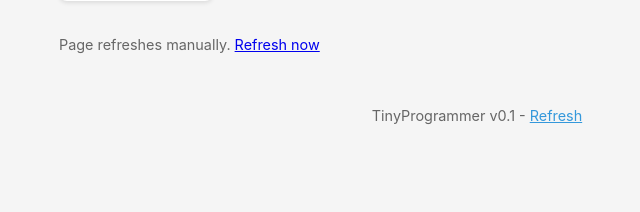
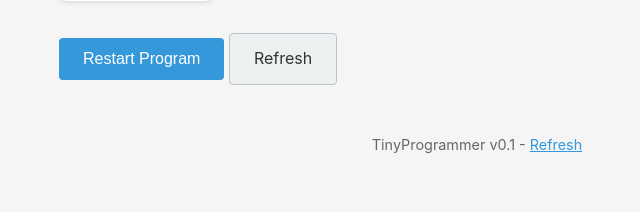
Before and after one commit to cuneytozseker/TinyProgrammer, a Flask app: page / in a window 1280 px wide. Shown: the part 468-680 px from the top of the page, without its empty margins (163-803 px from the left). Run offline with Flask 3, Linux system fonts and the light colour scheme.

Commit message:
Disable seed (breaks Kimi/Codex) and add restart button
- Commented out seed parameter - some models return empty with it
- Added restart button to dashboard
- Added /api/restart endpoint
- Brain checks for restart request during WATCH state

Co-Authored-By: Claude Opus 4.5 <noreply@anthropic.com>

```diff
--- a/web/app.py
+++ b/web/app.py
@@ -49,6 +49,14 @@ def create_app():
         """JSON API for status (for future use)."""
         if _brain:
             return jsonify(_brain.get_status())
+        return jsonify({"error": "Brain not initialized"})
+
+    @app.route('/api/restart', methods=['POST'])
+    def api_restart():
+        """Restart the program - skip to next cycle."""
+        if _brain:
+            _brain.request_restart()
+            return jsonify({"success": True, "message": "Restart requested"})
         return jsonify({"error": "Brain not initialized"})
 
     @app.route('/settings', methods=['GET', 'POST'])
--- a/web/templates/dashboard.html
+++ b/web/templates/dashboard.html
@@ -61,5 +61,24 @@
 </div>
 {% endif %}
 
-<p class="refresh-hint">Page refreshes manually. <a href="{{ url_for('dashboard') }}">Refresh now</a></p>
+<div class="actions">
+    <button onclick="restartProgram()" class="btn-primary">Restart Program</button>
+    <a href="{{ url_for('dashboard') }}" class="btn-secondary">Refresh</a>
+</div>
+
+<script>
+function restartProgram() {
+    fetch('/api/restart', { method: 'POST' })
+        .then(response => response.json())
+        .then(data => {
+            if (data.success) {
+                alert('Restart requested! Starting new program...');
+                setTimeout(() => location.reload(), 1000);
+            } else {
+                alert('Error: ' + data.error);
+            }
+        })
+        .catch(err => alert('Error: ' + err));
+}
+</script>
 {% endblock %}
```
Also changed, not shown: llm/generator.py (+4 -3 lines), programmer/brain.py (+14 -0 lines).
